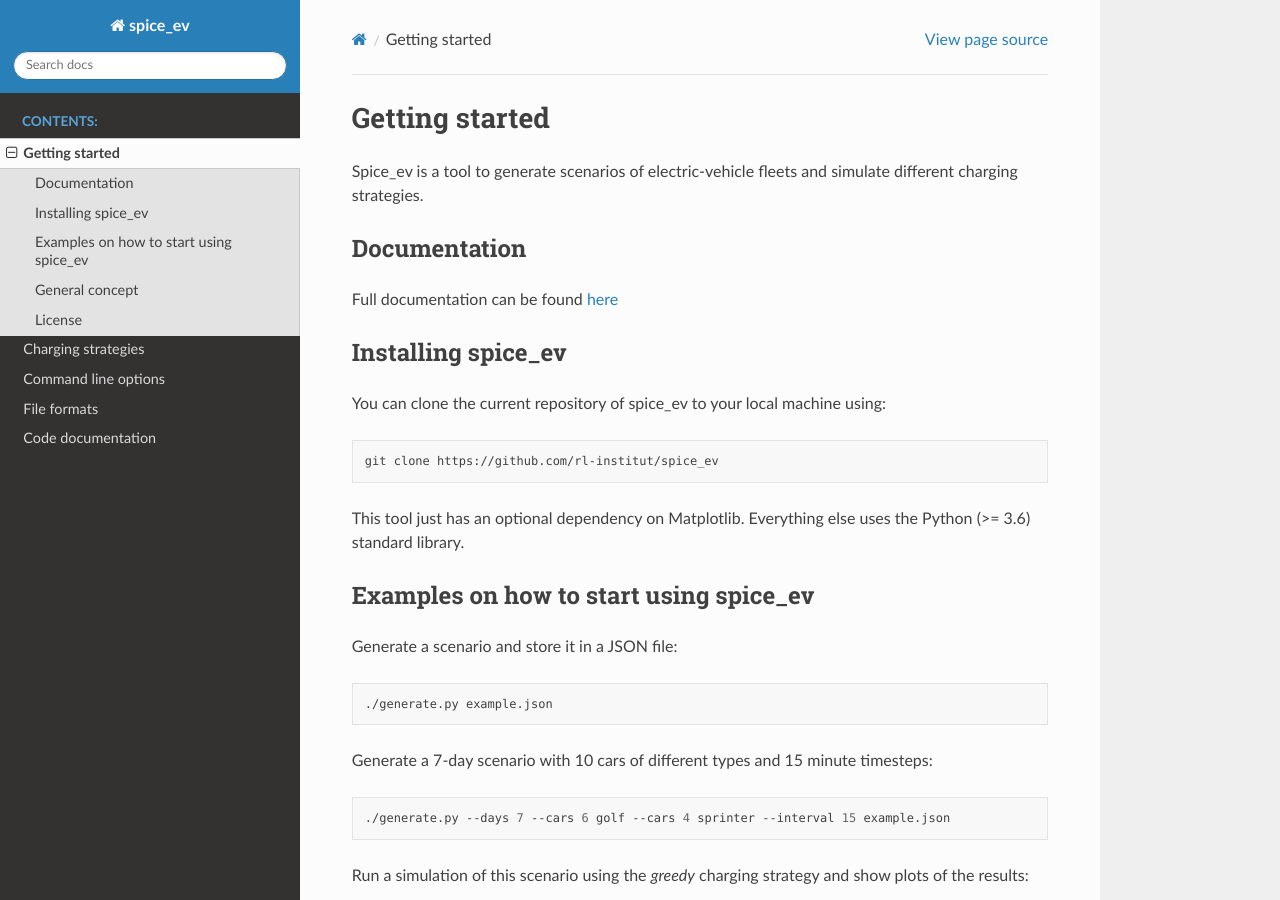
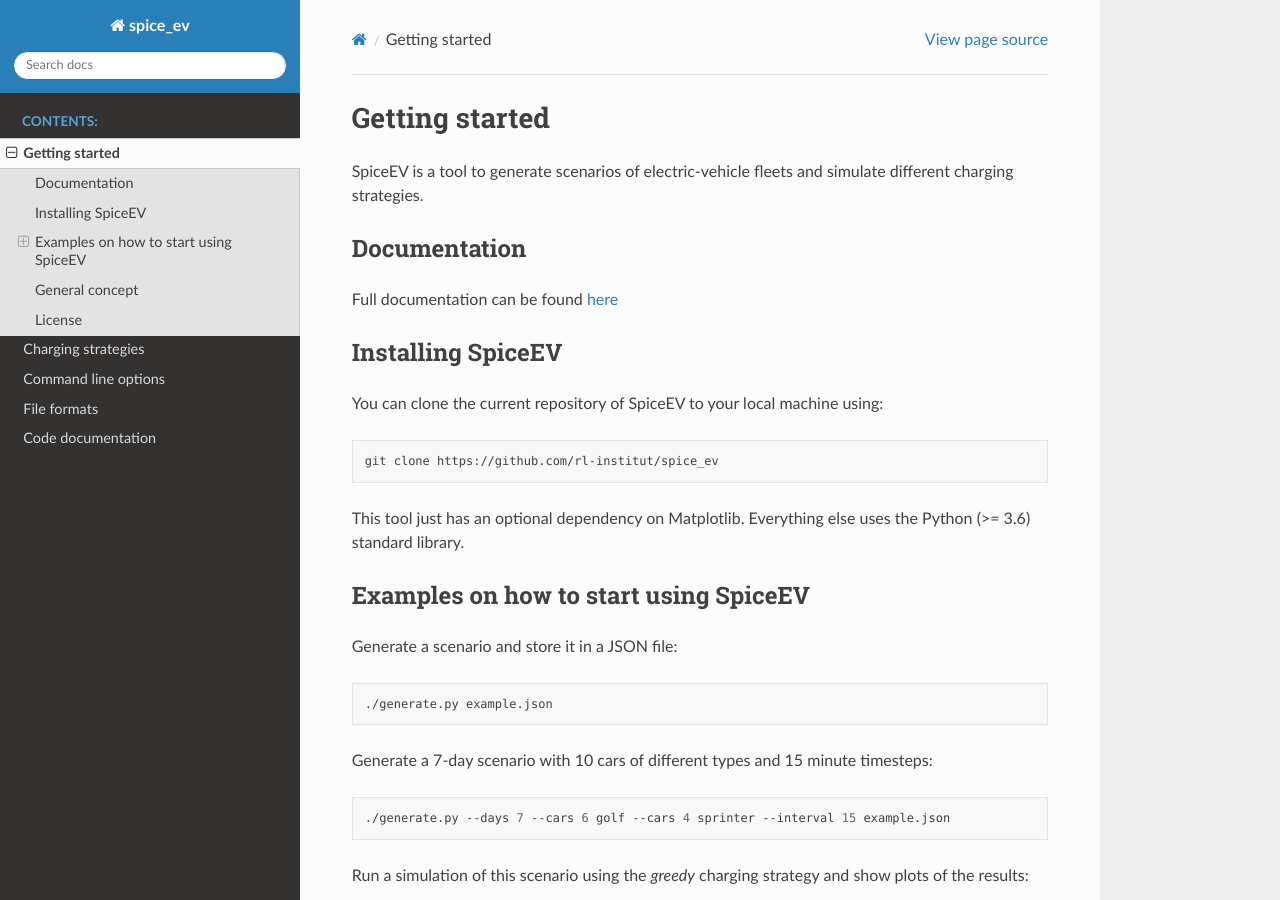
Before and after one commit to rl-institut/spice_ev, a Sphinx documentation site: the page built from doc/source/getting_started.rst, in a window 1280 px wide and 900 px high. Built offline with Sphinx 7.4.7 and the Read the Docs theme 2.0.0, drawn with Linux system fonts in a browser that asks for light colours; some of the changed text lies outside the part shown.

Commit message:
change name to SpiceEV

```diff
--- a/doc/source/code.rst
+++ b/doc/source/code.rst
@@ -9,7 +9,7 @@ Code documentation
 
 Generate inputs
 ===============
-The generate scripts prepare input files for the simulation with spice_ev. Most
+The generate scripts prepare input files for the simulation with SpiceEV. Most
 generate scripts create a scenario json, containing information about the vehicles, the trips,
 the charging stations, grid connectors as well as optional inputs such as
 stationary batteries, external load, feed-in or grid signal time series. The modules
--- a/doc/source/getting_started.rst
+++ b/doc/source/getting_started.rst
@@ -2,7 +2,7 @@
 Getting started
 ~~~~~~~~~~~~~~~
 
-Spice_ev is a tool to generate scenarios of electric-vehicle fleets and simulate different charging strategies.
+SpiceEV is a tool to generate scenarios of electric-vehicle fleets and simulate different charging strategies.
 
 
 Documentation
@@ -10,10 +10,10 @@ Documentation
 
 Full documentation can be found `here <https://spice_ev.readthedocs.io/en/latest/>`_
 
-Installing spice_ev
+Installing SpiceEV
 ===================
 
-You can clone the current repository of spice_ev to your local machine using:
+You can clone the current repository of SpiceEV to your local machine using:
 
 .. code:: bash
 
@@ -21,7 +21,7 @@ You can clone the current repository of spice_ev to your local machine using:
 
 This tool just has an optional dependency on Matplotlib. Everything else uses the Python (>= 3.6) standard library.
 
-Examples on how to start using spice_ev
+Examples on how to start using SpiceEV
 =======================================
 
 Generate a scenario and store it in a JSON file:
@@ -102,7 +102,8 @@ There are also example configuration files in the example folder. The required i
     ./simulate.py --config examples/simulate.cfg examples/example.json
 
 
-## SimBEV integration
+SimBEV integration
+------------------
 
 This tools supports scenarios generated by the [SimBEV](https://github.com/rl-institut/simbev) tool. Convert SimBEV output files to a SpiceEV scenario:
 
--- a/doc/source/index.rst
+++ b/doc/source/index.rst
@@ -1,6 +1,10 @@
-Welcome to the documentation of spice_ev!
 
-spice_ev is a simulation program for individual charging events of electric vehicles .
+.. _welcome:
+
+Welcome to the documentation of SpiceEV!
+~~~~~~~~~~~~~~~~~~~~~~~~~~~~~~~~~~~~~~~~
+
+SpiceEV is a simulation program for individual charging events of electric vehicles .
 
 .. toctree::
    :maxdepth: 2
```
